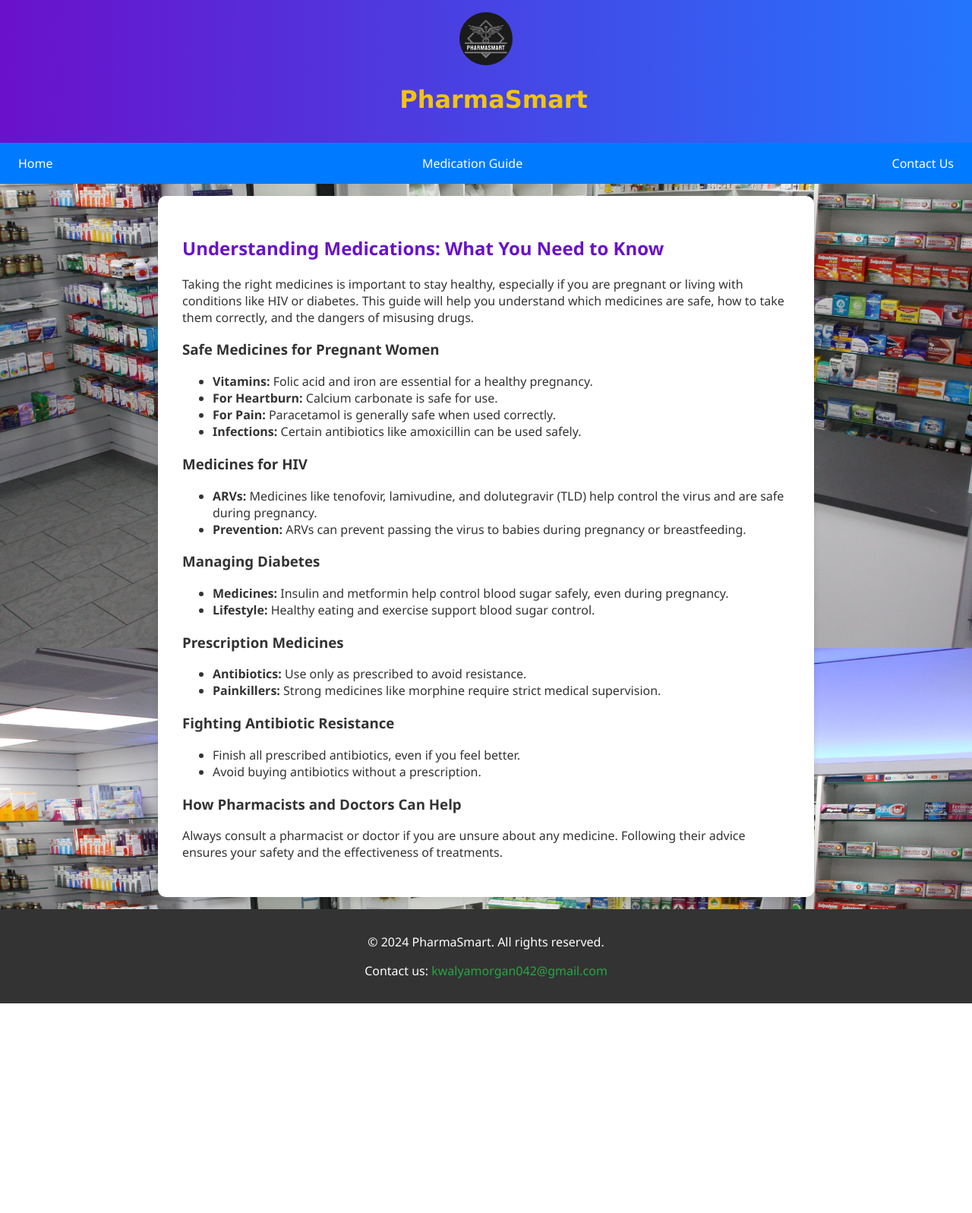
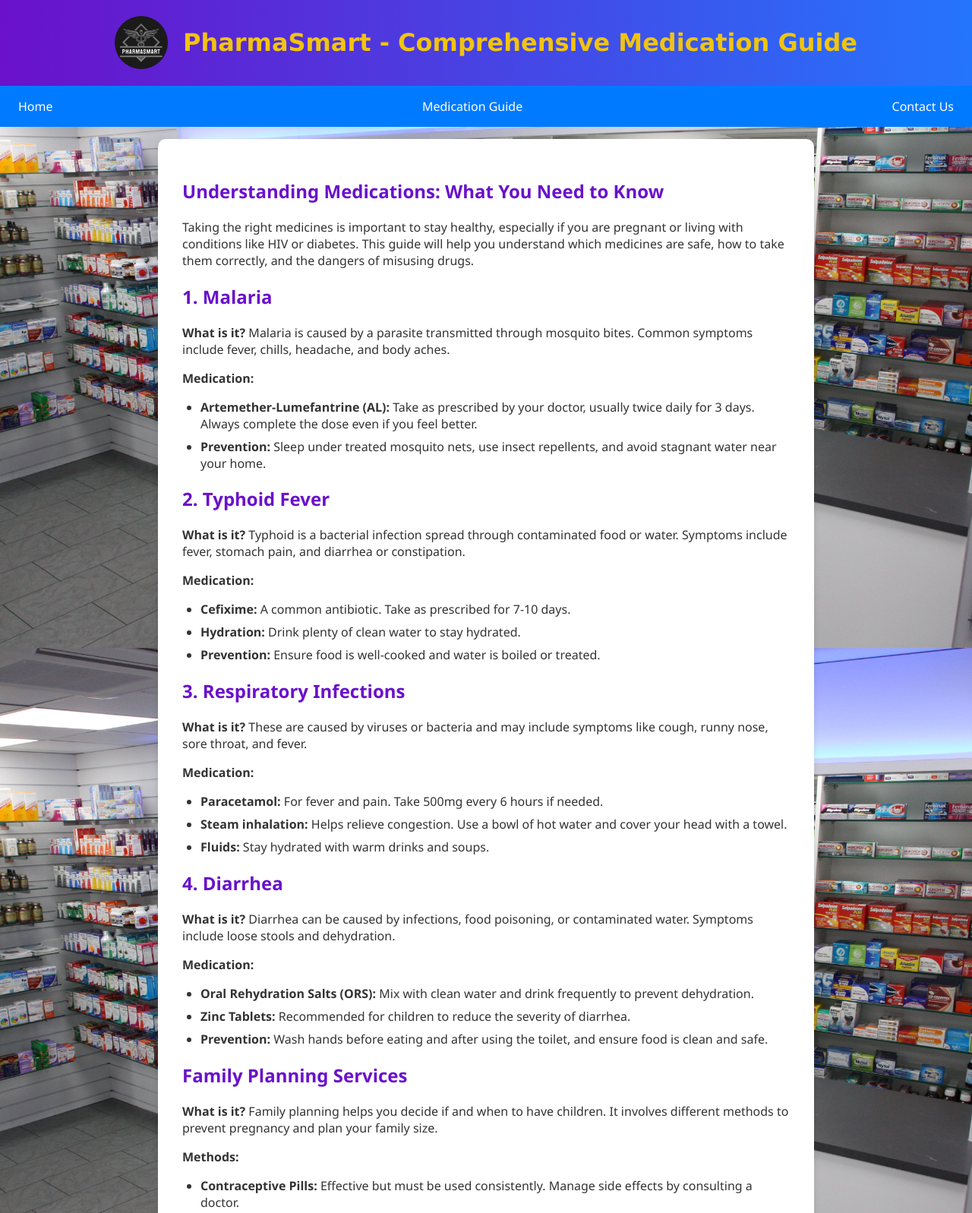
Before and after one commit to kwalya-pharm/PharmaSmart, a plain HTML site: page educate.html in a window 1280 px wide. Shown: the top 1597 px of the page at 76% size. Before the commit the page ends 1321 px from the top, so only its background shows below. Drawn offline with Linux system fonts and the light colour scheme.

Commit message:
Update educate.html
Signed-off-by: Morgan Kibet Kwalya <kwalyamorgan042@gmail.com>

```diff
--- a/educate.html
+++ b/educate.html
@@ -4,9 +4,7 @@
 <head>
     <meta charset="UTF-8">
     <meta name="viewport" content="width=device-width, initial-scale=1.0">
-    <title>PharmaSmart - Medication Guide</title>
-    <link rel="stylesheet" href="styles.css">
-    <script src="scripts.js" defer></script>
+    <title>PharmaSmart - Comprehensive Medication Guide</title>
     <style>
         body {
             font-family: 'Segoe UI', Tahoma, Geneva, Verdana, sans-serif;
@@ -27,17 +25,17 @@
             align-items: center;
         }
 
+        header img {
+            height: 70px;
+            width: 70px;
+            border-radius: 50%;
+            object-fit: cover;
+        }
+
         header h1 {
+            margin-left: 20px;
             color: #f1c40f;
             font-family: 'Lucida Sans', sans-serif;
-            margin-left: 20px; /* Space between logo and text */
-        }
-
-        .logo {
-            height: 70px;
-            width: 70px;
-            border-radius: 50%; /* Makes the logo circular */
-            object-fit: cover;
         }
 
         nav {
@@ -59,9 +57,9 @@
             border-radius: 5px;
         }
 
-        .content {
+        .container {
             padding: 2rem;
-            background-color: white; /* Solid white background */
+            background-color: white;
             border-radius: 10px;
             margin: 1rem auto;
             max-width: 800px;
@@ -70,6 +68,14 @@
 
         h2 {
             color: #6a11cb;
+        }
+
+        ul {
+            padding-left: 1.5rem;
+        }
+
+        ul li {
+            margin-bottom: 0.5rem;
         }
 
         footer {
@@ -83,15 +89,32 @@
             color: #28a745;
             text-decoration: none;
         }
+
+        .return-button {
+            text-align: center;
+            margin: 2rem 0;
+        }
+
+        .return-button a {
+            display: inline-block;
+            text-decoration: none;
+            background-color: #6a11cb;
+            color: white;
+            padding: 0.5rem 1rem;
+            border-radius: 5px;
+            font-weight: bold;
+        }
+
+        .return-button a:hover {
+            background-color: #5b0fb2;
+        }
     </style>
 </head>
 
 <body>
     <header>
-        <div>
-            <img src="logo.jpg" alt="PharmaSmart Logo" class="logo">
-            <h1>PharmaSmart</h1>
-        </div>
+        <img src="logo.jpg" alt="PharmaSmart Logo">
+        <h1>PharmaSmart - Comprehensive Medication Guide</h1>
     </header>
 
     <nav>
@@ -100,49 +123,75 @@
         <a href="contact.html">Contact Us</a>
     </nav>
 
-    <main class="content">
+    <div class="container">
+        <div>
             <h2>Understanding Medications: What You Need to Know</h2>
             <p>Taking the right medicines is important to stay healthy, especially if you are pregnant or living with conditions like HIV or diabetes. This guide will help you understand which medicines are safe, how to take them correctly, and the dangers of misusing drugs.</p>
+        </div>
 
-        <h3>Safe Medicines for Pregnant Women</h3>
+        <div>
+            <h2>1. Malaria</h2>
+            <p><strong>What is it?</strong> Malaria is caused by a parasite transmitted through mosquito bites. Common symptoms include fever, chills, headache, and body aches.</p>
+            <p><strong>Medication:</strong>
             <ul>
-            <li><b>Vitamins:</b> Folic acid and iron are essential for a healthy pregnancy.</li>
-            <li><b>For Heartburn:</b> Calcium carbonate is safe for use.</li>
-            <li><b>For Pain:</b> Paracetamol is generally safe when used correctly.</li>
-            <li><b>Infections:</b> Certain antibiotics like amoxicillin can be used safely.</li>
+                <li><strong>Artemether-Lumefantrine (AL):</strong> Take as prescribed by your doctor, usually twice daily for 3 days. Always complete the dose even if you feel better.</li>
+                <li><strong>Prevention:</strong> Sleep under treated mosquito nets, use insect repellents, and avoid stagnant water near your home.</li>
             </ul>
+            </p>
+        </div>
 
-        <h3>Medicines for HIV</h3>
+        <div>
+            <h2>2. Typhoid Fever</h2>
+            <p><strong>What is it?</strong> Typhoid is a bacterial infection spread through contaminated food or water. Symptoms include fever, stomach pain, and diarrhea or constipation.</p>
+            <p><strong>Medication:</strong>
             <ul>
-            <li><b>ARVs:</b> Medicines like tenofovir, lamivudine, and dolutegravir (TLD) help control the virus and are safe during pregnancy.</li>
-            <li><b>Prevention:</b> ARVs can prevent passing the virus to babies during pregnancy or breastfeeding.</li>
+                <li><strong>Cefixime:</strong> A common antibiotic. Take as prescribed for 7-10 days.</li>
+                <li><strong>Hydration:</strong> Drink plenty of clean water to stay hydrated.</li>
+                <li><strong>Prevention:</strong> Ensure food is well-cooked and water is boiled or treated.</li>
             </ul>
+            </p>
+        </div>
 
-        <h3>Managing Diabetes</h3>
+        <div>
+            <h2>3. Respiratory Infections</h2>
+            <p><strong>What is it?</strong> These are caused by viruses or bacteria and may include symptoms like cough, runny nose, sore throat, and fever.</p>
+            <p><strong>Medication:</strong>
             <ul>
-            <li><b>Medicines:</b> Insulin and metformin help control blood sugar safely, even during pregnancy.</li>
-            <li><b>Lifestyle:</b> Healthy eating and exercise support blood sugar control.</li>
+                <li><strong>Paracetamol:</strong> For fever and pain. Take 500mg every 6 hours if needed.</li>
+                <li><strong>Steam inhalation:</strong> Helps relieve congestion. Use a bowl of hot water and cover your head with a towel.</li>
+                <li><strong>Fluids:</strong> Stay hydrated with warm drinks and soups.</li>
             </ul>
+            </p>
+        </div>
 
-        <h3>Prescription Medicines</h3>
+        <div>
+            <h2>4. Diarrhea</h2>
+            <p><strong>What is it?</strong> Diarrhea can be caused by infections, food poisoning, or contaminated water. Symptoms include loose stools and dehydration.</p>
+            <p><strong>Medication:</strong>
             <ul>
-            <li><b>Antibiotics:</b> Use only as prescribed to avoid resistance.</li>
-            <li><b>Painkillers:</b> Strong medicines like morphine require strict medical supervision.</li>
+                <li><strong>Oral Rehydration Salts (ORS):</strong> Mix with clean water and drink frequently to prevent dehydration.</li>
+                <li><strong>Zinc Tablets:</strong> Recommended for children to reduce the severity of diarrhea.</li>
+                <li><strong>Prevention:</strong> Wash hands before eating and after using the toilet, and ensure food is clean and safe.</li>
             </ul>
+            </p>
+        </div>
 
-        <h3>Fighting Antibiotic Resistance</h3>
+        <div>
+            <h2>Family Planning Services</h2>
+            <p><strong>What is it?</strong> Family planning helps you decide if and when to have children. It involves different methods to prevent pregnancy and plan your family size.</p>
+            <p><strong>Methods:</strong>
             <ul>
-            <li>Finish all prescribed antibiotics, even if you feel better.</li>
-            <li>Avoid buying antibiotics without a prescription.</li>
+                <li><strong>Contraceptive Pills:</strong> Effective but must be used consistently. Manage side effects by consulting a doctor.</li>
+                <li><strong>Injections:</strong> Long-lasting and discreet. Discuss concerns with a provider.</li>
+                <li><strong>Implants and IUDs:</strong> Long-term options. May cause minor side effects initially.</li>
             </ul>
+            </p>
+        </div>
 
-        <h3>How Pharmacists and Doctors Can Help</h3>
-        <p>Always consult a pharmacist or doctor if you are unsure about any medicine. Following their advice ensures your safety and the effectiveness of treatments.</p>
-    </main>
+    </div>
 
     <footer>
-        <p>&copy; 2024 PharmaSmart. All rights reserved.</p>
-        <p>Contact us: <a href="mailto:kwalyamorgan042@gmail.com">kwalyamorgan042@gmail.com</a></p>
+        <p>&copy; 2024 PharmaSmart. All rights reserved. Contact us: <a href="mailto:info@pharmasmart.com">info@pharmasmart.com</a></p>
     </footer>
 </body>
 
```
Lines whose indentation alone changed are shown as unchanged.
